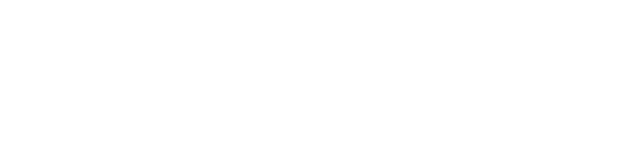
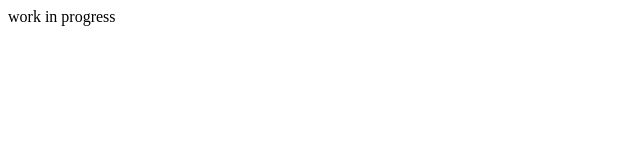
Before and after one commit to michelabignami/random, a plain HTML site: page index.html in a window 1280 px wide. Shown: the whole page, without its empty margins (0-640 px from the left). Drawn offline with Linux system fonts and the light colour scheme.

Commit message:
scritta wip

```diff
--- a/index.html
+++ b/index.html
@@ -6,7 +6,7 @@
    <title> Random</title>
 </head>
 <body>
-  <br work in progress></br>
+  <p> work in progress</p>
 <!--  <span id="susu"></span>
   <div id="cielo"><img src="sfondo.png">
    <div class="stella" id="s1"><img src="stella1.png"></div>
```
